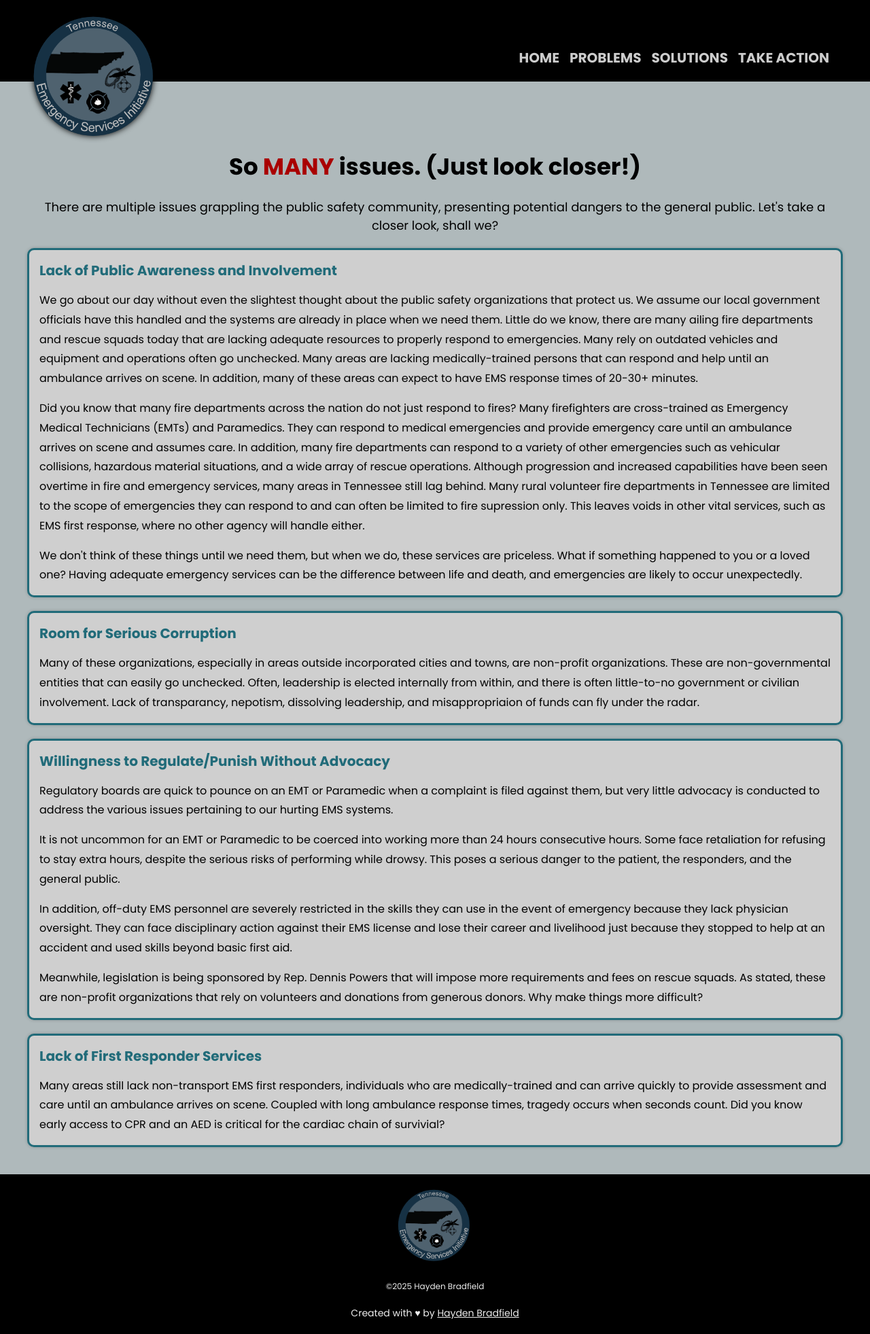
After one commit to hjb1694/tnesi_new, a PHP site: page /problems.html in a window 1280 px wide. The commit adds this page. Shown: the whole page at 68% size. Run offline with PHP 8.4, Linux system fonts and the light colour scheme.

Commit message:
work on problems page

```diff
--- /dev/null
+++ b/problems.html
@@ -0,0 +1,97 @@
+<!DOCTYPE html>
+<html lang="en">
+<head>
+    <meta charset="UTF-8" />
+    <meta name="viewport" content="width=device-width, initial-scale=1.0" />
+    <title>Tennessee Emergency Services Initiative | Problems</title>
+    <link rel="preconnect" href="https://fonts.googleapis.com">
+    <link rel="preconnect" href="https://fonts.gstatic.com" crossorigin>
+    <link href="https://fonts.googleapis.com/css2?family=Oswald:wght@200..700&family=Poppins:ital,wght@0,100;0,200;0,300;0,400;0,500;0,600;0,700;0,800;0,900;1,100;1,200;1,300;1,400;1,500;1,600;1,700;1,800;1,900&display=swap" rel="stylesheet">
+    <link rel="stylesheet" href="/assets/style.css" />
+</head>
+<body>
+    <header class="header">
+        <div class="header__container">
+            <div class="header__part header__part--1">
+                <img class="header__logo" src="./assets/img/es_initiative_logo.png" />
+                <button class="menu-btn">
+                    <div class="menu-btn__hamburger-line menu-btn__hamburger-line--1"></div>
+                    <div class="menu-btn__hamburger-line menu-btn__hamburger-line--2"></div>
+                    <div class="menu-btn__hamburger-line menu-btn__hamburger-line--3"></div>
+                </button>
+            </div>
+            <div class="header__part header__part--2">
+                 <nav class="nav">
+                    <ul class="nav__list">
+                        <li class="nav__item">
+                            <a href="#" class="nav__link">Home</a>
+                        </li>
+                        <li class="nav__item">
+                            <a href="#" class="nav__link">Problems</a>
+                        </li>
+                        <li class="nav__item">
+                            <a href="#" class="nav__link">Solutions</a>
+                        </li>
+                        <li class="nav__item">
+                            <a href="#" class="nav__link">Take Action</a>
+                        </li>
+                    </ul>
+                </nav>
+            </div>
+        </div>
+    </header>
+    <section class="problems-page">
+        <div class="container">
+            <h1 class="problems-page__heading">So <span class="big-word-text">MANY</span> issues. (Just look closer!)</h1>
+            <p class="problems-page__intro-text">There are multiple issues grappling the public safety community, presenting potential dangers to the general public. Let's take a closer look, shall we?</p>
+            <div class="issue-list">
+                <div class="issue-tile">
+                    <h3 class="issue-tile__heading">Lack of Public Awareness and Involvement</h3>
+                    <div class="issue-tile__body">
+                        <p>We go about our day without even the slightest thought about the public safety organizations that protect us. We assume our local government officials have this handled and the systems are already in place when we need them. Little do we know, there are many ailing fire departments and rescue squads today that are lacking adequate resources to properly respond to emergencies. Many rely on outdated vehicles and equipment and operations often go unchecked. Many areas are lacking medically-trained persons that can respond and help until an ambulance arrives on scene. In addition, many of these areas can expect to have EMS response times of 20-30+ minutes.</p>
+                        <p>Did you know that many fire departments across the nation do not just respond to fires? Many firefighters are cross-trained as Emergency Medical Technicians (EMTs) and Paramedics. They can respond to medical emergencies and provide emergency care until an ambulance arrives on scene and assumes care. In addition, many fire departments can respond to a variety of other emergencies such as vehicular collisions, hazardous material situations, and a wide array of rescue operations. Although progression and increased capabilities have been seen overtime in fire and emergency services, many areas in Tennessee still lag behind. Many rural volunteer fire departments in Tennessee are limited to the scope of emergencies they can respond to and can often be limited to fire supression only. This leaves voids in other vital services, such as EMS first response, where no other agency will handle either.</p>
+                        <p>We don't think of these things until we need them, but when we do, these services are priceless. What if something happened to you or a loved one? Having adequate emergency services can be the difference between life and death, and emergencies are likely to occur unexpectedly. </p>
+                    </div>
+                </div>
+                <div class="issue-tile">
+                    <h3 class="issue-tile__heading">Room for Serious Corruption</h3>
+                    <div class="issue-tile__body">
+                       <p>Many of these organizations, especially in areas outside incorporated cities and towns, are non-profit organizations. These are non-governmental entities that can easily go unchecked. Often, leadership is elected internally from within, and there is often little-to-no government or civilian involvement. Lack of transparancy, nepotism, dissolving leadership, and misappropriaion of funds can fly under the radar. </p>
+                    </div>
+                </div>
+                <div class="issue-tile">
+                    <h3 class="issue-tile__heading">Willingness to Regulate/Punish Without Advocacy</h3>
+                    <div class="issue-tile__body">
+                       <p>Regulatory boards are quick to pounce on an EMT or Paramedic when a complaint is filed against them, but very little advocacy is conducted to address the various issues pertaining to our hurting EMS systems.</p>
+                       <p>It is not uncommon for an EMT or Paramedic to be coerced into working more than 24 hours consecutive hours. Some face retaliation for refusing to stay extra hours, despite the serious risks of performing while drowsy. This poses a serious danger to the patient, the responders, and the general public. </p>
+                       <p>In addition, off-duty EMS personnel are severely restricted in the skills they can use in the event of emergency because they lack physician oversight. They can face disciplinary action against their EMS license and lose their career and livelihood just because they stopped to help at an accident and used skills beyond basic first aid. </p>
+                       <p>Meanwhile, legislation is being sponsored by Rep. Dennis Powers that will impose more requirements and fees on rescue squads. As stated, these are non-profit organizations that rely on volunteers and donations from generous donors. Why make things more difficult?</p>
+                    </div>
+                </div>
+                <div class="issue-tile">
+                    <h3 class="issue-tile__heading">Lack of First Responder Services</h3>
+                    <div class="issue-tile__body">
+                       <p>Many areas still lack non-transport EMS first responders, individuals who are medically-trained and can arrive quickly to provide assessment and care until an ambulance arrives on scene. Coupled with long ambulance response times, tragedy occurs when seconds count. Did you know early access to CPR and an AED is critical for the cardiac chain of survivial?</p>
+                    </div>
+                </div>
+            </div>
+        </div>
+    </section>
+    <footer class="footer">
+        <img src="/assets/img/es_initiative_logo.png" class="footer__logo" alt="Footer Logo" />
+        <small>&copy;2025 Hayden Bradfield</small>
+        <p>Created with &hearts; by <a class="hb-link" href="https://haydenbradfield.com">Hayden Bradfield</a></p>
+    </footer>
+    <script>
+        const menuBtn = document.querySelector('.menu-btn');
+        const headerPart2 = document.querySelector('.header__part--2');
+
+        const toggleMenu = () => {
+            menuBtn.classList.toggle('open');
+            headerPart2.classList.toggle('open');
+        }
+
+        menuBtn.addEventListener('click', toggleMenu);
+    </script>
+</body>
+</html>
--- a/src/scss/main.scss
+++ b/src/scss/main.scss
@@ -179,7 +179,7 @@ body {
         background: rgba(0,0,0,.7);
         margin-top: 4rem;
         box-shadow: 0 0 .5rem rgba(0,0,0,.5);
-        color: #fff;
+        color: #f1f1f1;
         text-align: center;
     }
 }
@@ -281,6 +281,11 @@ body {
     font-family: inherit;
     font-weight: bold;
     border-radius: .5rem;
+    transition: background .3s;
+
+    &:hover {
+        background: #000;
+    }
 }
 
 .hb-link,
@@ -289,6 +294,58 @@ body {
     color: #eee;
 }
 
+.problems-page {
+    background: #afb9bb;
+    min-height: 70vh;
+    padding: 10rem 2rem 4rem 2rem;
+
+    &__heading {
+        font-size: 3.4rem;
+        text-align: center;
+    }
+
+    &__intro-text {
+        font-size: 1.8rem;
+        margin: 2rem 0;
+        text-align: center;
+    }
+}
+
+.issue-tile {
+    background: #cfcfcf;
+    border: 3px solid #216b79;
+    border-radius: 1rem;
+    padding: 1.5rem;
+    box-shadow: 0 0 .5rem rgba(0,0,0,.2);
+
+    &:not(:last-child){
+        margin-bottom: 2rem;
+    }
+
+    &__heading {
+        font-size: 2rem;
+        color: #216b79;
+        text-align: left;
+    }
+
+    &__body {
+        margin-top:1.5rem;
+        p {
+            font-size: 1.6rem;
+            line-height: 1.8;
+
+            &:not(:last-child){
+                margin-bottom: 1.5rem;
+            }
+        }
+    }
+}
+
+
+.big-word-text {
+    color: #a90000;
+    text-transform: uppercase;
+}
 
 @media (max-width: 800px) {
 
@@ -373,6 +430,10 @@ body {
         &__image {
             width: 18rem;
         }
+
+        &__text {
+            p {font-size: 1.6rem;}
+        }
     }
 
     .articles-list {
```
Also changed, not shown: assets/style.css, 1 other file.
